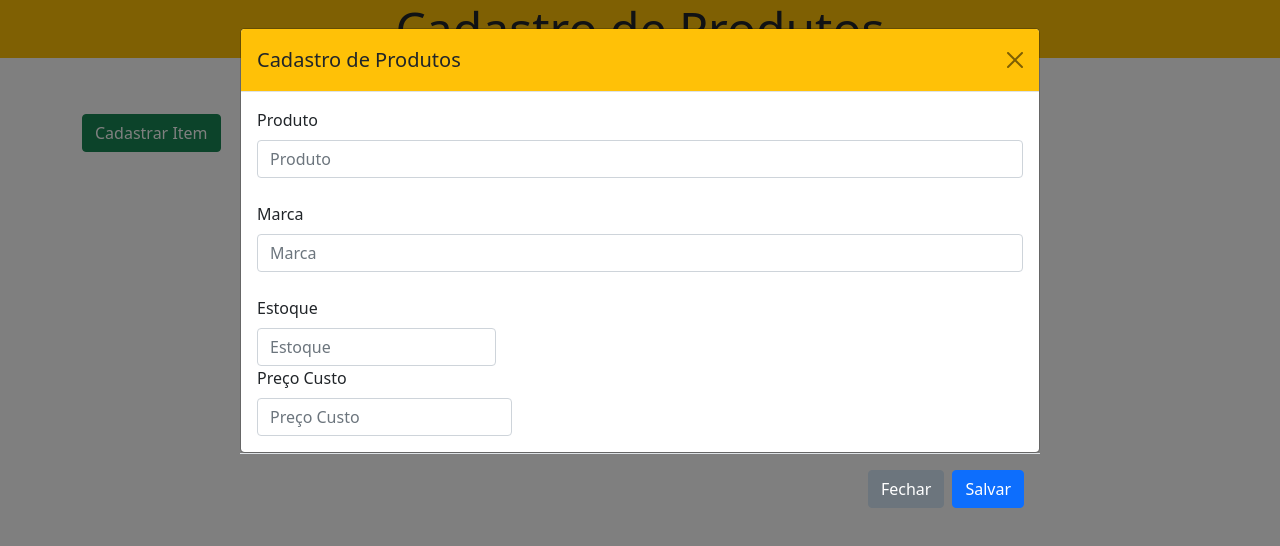
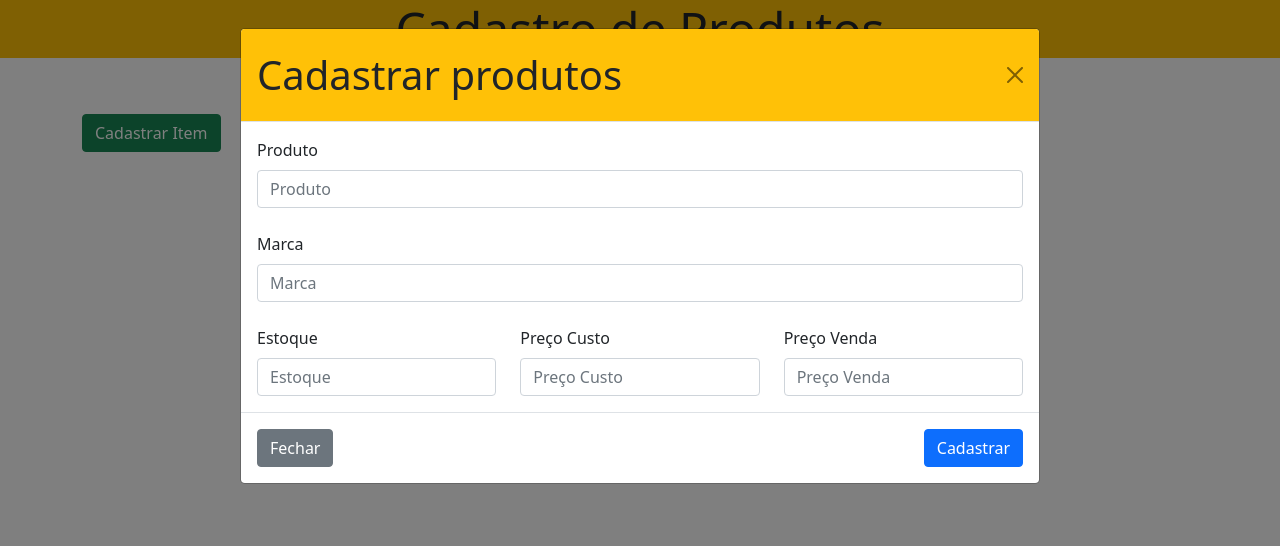
Before and after one commit to brunonogueirafs/algaritmo-javascript, a plain HTML site: page aula-20-07-2024/assents/index.html in a window 1280 px wide. Both pictures are taken after a click on the button "Cadastrar Item". Drawn offline with nearby package versions, Linux system fonts and the light colour scheme; files that its build step writes are made by us from their sources.

Commit message:
bootstrap

```diff
--- a/aula-20-07-2024/assents/index.html
+++ b/aula-20-07-2024/assents/index.html
@@ -10,7 +10,7 @@
       crossorigin="anonymous"
       referrerpolicy="no-referrer"
     />
-    <link rel="stylesheet" href="assets/css/style.css" />
+    <link rel="stylesheet" href="assents/style.css" />
     <title>Document</title>
   </head>
   <body>
@@ -40,8 +40,8 @@
             <div class="modal-dialog modal-lg">
               <div class="modal-content">
                 <div class="modal-header bg-warning">
-                  <h1 class="modal-title fs-5" id="exampleModalLabel">
-                    Cadastro de Produtos
+                  <h1 class="modal-title" id="exampleModalLabel">
+                    Cadastrar produtos
                   </h1>
                   <button
                     type="button"
@@ -78,7 +78,9 @@
                     </div>
                     <div class="row">
                       <div class="col-4">
-                          <label for="inputEstoque" class="form-label">Estoque</label>
+                        <label for="inputEstoque" class="form-label"
+                          >Estoque</label
+                        >
                         <input
                           type="text"
                           class="form-control"
@@ -86,20 +88,32 @@
                           placeholder="Estoque"
                         />
                       </div>
-                      </div>
                       <div class="col-4">
-                          <label for="inputPreçoCusto" class="form-label">Preço Custo</label>
+                        <label for="inputCusto" class="form-label"
+                          >Preço Custo</label
+                        >
                         <input
                           type="text"
                           class="form-control"
-                            id="inputPreçoCusto"
+                          id="inputCusto"
                           placeholder="Preço Custo"
+                        />
+                      </div>
+                      <div class="col-4">
+                        <label for="inputVenda" class="form-label"
+                          >Preço Venda</label
+                        >
+                        <input
+                          type="text"
+                          class="form-control"
+                          id="inputVenda"
+                          placeholder="Preço Venda"
                         />
                       </div>
                     </div>
                   </form>
                 </div>
-                <div class="modal-footer">
+                <div class="modal-footer d-flex justify-content-between">
                   <button
                     type="button"
                     class="btn btn-secondary"
@@ -107,7 +121,9 @@
                   >
                     Fechar
                   </button>
-                  <button type="button" class="btn btn-primary">Salvar</button>
+                  <button type="button" class="btn btn-primary">
+                    Cadastrar
+                  </button>
                 </div>
               </div>
             </div>
@@ -115,12 +131,13 @@
         </div>
       </div>
     </div>
+
     <script
       src="https://cdnjs.cloudflare.com/ajax/libs/bootstrap/5.0.1/js/bootstrap.min.js"
       integrity="sha512-EKWWs1ZcA2ZY9lbLISPz8aGR2+L7JVYqBAYTq5AXgBkSjRSuQEGqWx8R1zAX16KdXPaCjOCaKE8MCpU0wcHlHA=="
       crossorigin="anonymous"
       referrerpolicy="no-referrer"
     ></script>
-    <script src="assets/js/script.js"></script>
+    <script src="assents/script.js"></script>
   </body>
 </html>
```
Lines whose indentation alone changed are shown as unchanged.
